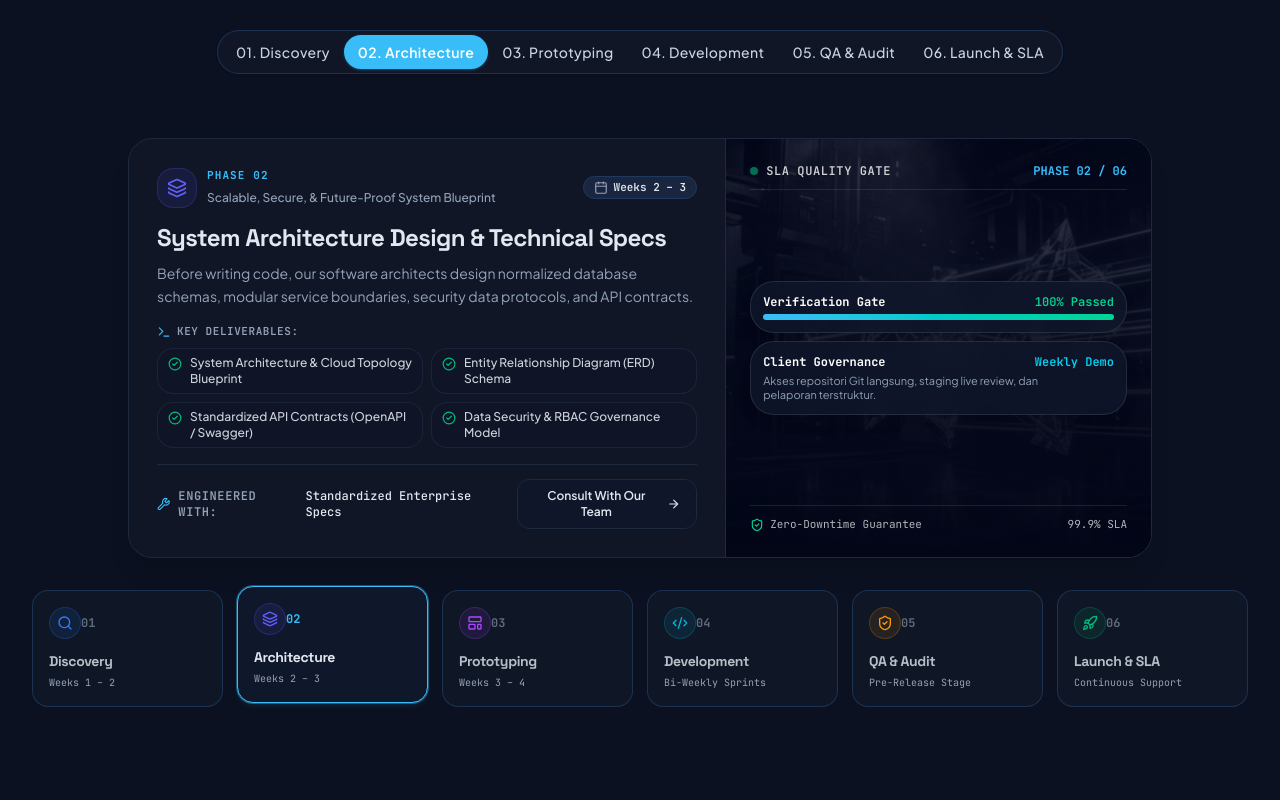
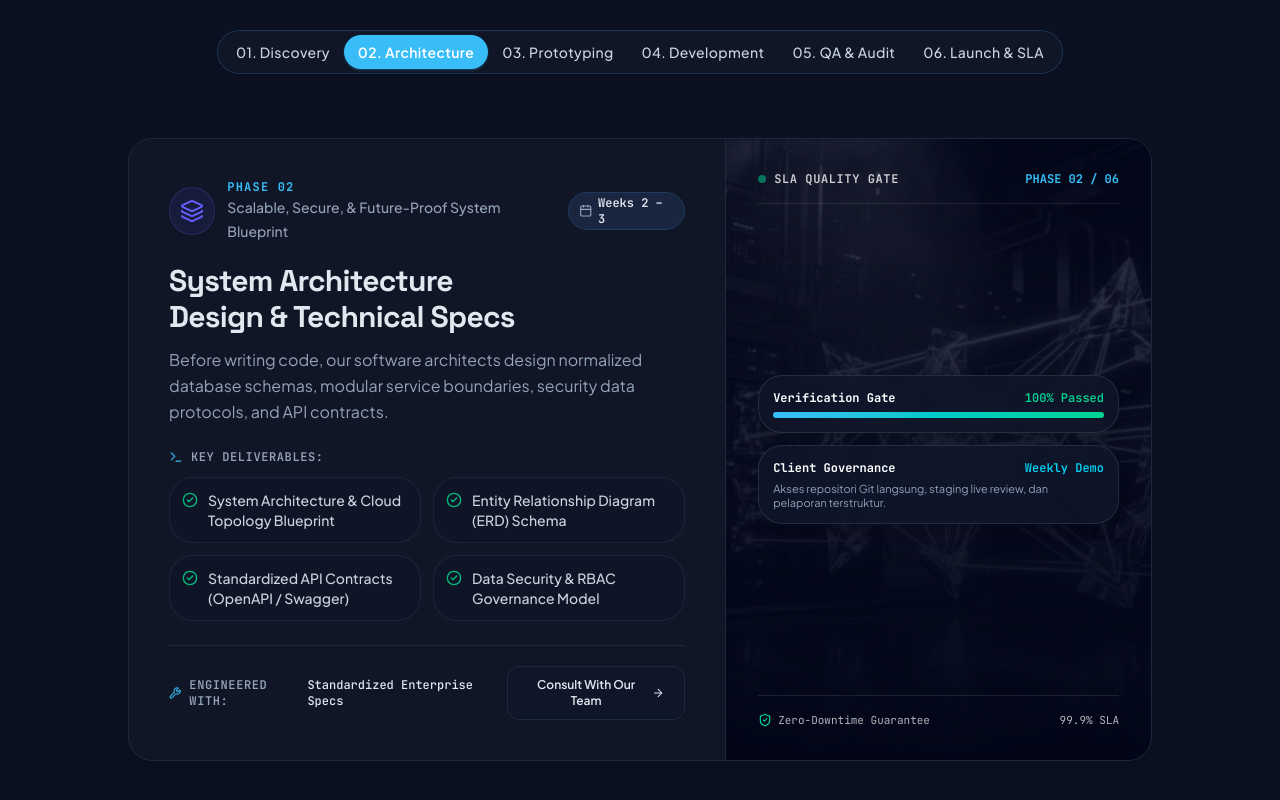
Before and after one commit to TehnonusaPS/tehnonusa-prima-solusi, a Next.js app: page /en in a window 1280 px wide. Shown: the part 5642-6442 px from the top of the page. Built offline with nearby package versions, Linux system fonts and the light colour scheme.

Commit message:
refactor(process): streamline to single top navigator and elevate card height

```diff
--- a/src/components/sections/process/process-section.tsx
+++ b/src/components/sections/process/process-section.tsx
@@ -230,26 +230,26 @@ export function ProcessSection({ className }: ProcessSectionProps) {
               exit="exit"
               className="rounded-3xl border border-slate-200/90 dark:border-slate-800 bg-white/95 dark:bg-surface/95 shadow-xl overflow-hidden backdrop-blur-md"
             >
-              <div className="grid grid-cols-1 lg:grid-cols-12 min-h-[360px]">
+              <div className="grid grid-cols-1 lg:grid-cols-12 min-h-[470px]">
                 {/* Left Column: Phase Content & Specifications (7 cols) */}
-                <div className="lg:col-span-7 p-5 sm:p-6 lg:p-7 flex flex-col justify-between">
+                <div className="lg:col-span-7 p-6 sm:p-9 lg:p-10 flex flex-col justify-between">
                   <div>
                     {/* Phase Header Tag Row */}
-                    <div className="flex items-center justify-between gap-3 mb-3.5">
-                      <div className="flex items-center gap-2.5">
+                    <div className="flex items-center justify-between gap-4 mb-5">
+                      <div className="flex items-center gap-3">
                         <div
                           className={cn(
-                            "w-10 h-10 rounded-lg flex items-center justify-center border shadow-xs",
+                            "w-12 h-12 rounded-xl flex items-center justify-center border shadow-xs",
                             activePhase.iconBg
                           )}
                         >
-                          <ActiveIcon className={cn("w-5 h-5", activePhase.iconColor)} />
+                          <ActiveIcon className={cn("w-6 h-6", activePhase.iconColor)} />
                         </div>
                         <div>
-                          <span className="font-mono text-[11px] font-bold text-primary tracking-widest uppercase block">
+                          <span className="font-mono text-xs font-bold text-primary tracking-widest uppercase block">
                             {t(`phases.${activePhase.key}.step`)}
                           </span>
-                          <span className="font-sans text-xs text-muted-foreground font-medium">
+                          <span className="font-sans text-xs sm:text-sm text-muted-foreground font-medium">
                             {t(`phases.${activePhase.key}.tagline`)}
                           </span>
                         </div>
@@ -259,7 +259,7 @@ export function ProcessSection({ className }: ProcessSectionProps) {
                       <Badge
                         variant="surface"
                         size="sm"
-                        className="font-mono text-[11px] font-semibold flex items-center gap-1.5"
+                        className="font-mono text-xs font-semibold flex items-center gap-1.5"
                       >
                         <Calendar className="w-3.5 h-3.5 text-muted-foreground" />
                         <span>{t(`phases.${activePhase.key}.cadence`)}</span>
@@ -267,30 +267,30 @@ export function ProcessSection({ className }: ProcessSectionProps) {
                     </div>
 
                     {/* Phase Title */}
-                    <h3 className="font-heading text-xl sm:text-2xl font-bold tracking-tight text-foreground mb-2">
+                    <h3 className="font-heading text-2xl sm:text-3xl font-bold tracking-tight text-foreground mb-3">
                       {t(`phases.${activePhase.key}.title`)}
                     </h3>
 
                     {/* Phase Description */}
-                    <p className="font-sans text-xs sm:text-sm text-muted-foreground leading-relaxed mb-4">
+                    <p className="font-sans text-sm sm:text-base text-muted-foreground leading-relaxed mb-6">
                       {t(`phases.${activePhase.key}.description`)}
                     </p>
 
                     {/* Key Deliverables Matrix */}
-                    <div className="mb-4">
-                      <div className="flex items-center gap-1.5 mb-2">
+                    <div className="mb-6">
+                      <div className="flex items-center gap-2 mb-3">
                         <Terminal className="w-3.5 h-3.5 text-primary" />
-                        <span className="font-mono text-[11px] font-semibold uppercase tracking-wider text-muted-foreground">
+                        <span className="font-mono text-xs font-semibold uppercase tracking-wider text-muted-foreground">
                           Key Deliverables:
                         </span>
                       </div>
-                      <div className="grid grid-cols-1 sm:grid-cols-2 gap-2">
+                      <div className="grid grid-cols-1 sm:grid-cols-2 gap-2.5 sm:gap-3">
                         {deliverables.map((item, idx) => (
                           <div
                             key={idx}
-                            className="flex items-start gap-2 px-2.5 py-1.5 rounded-lg bg-slate-50/80 dark:bg-slate-900/60 border border-slate-200/60 dark:border-slate-800/80 text-xs font-medium text-foreground/90"
+                            className="flex items-start gap-2.5 p-2.5 sm:p-3 rounded-xl bg-slate-50/80 dark:bg-slate-900/60 border border-slate-200/60 dark:border-slate-800/80 text-xs sm:text-sm font-medium text-foreground/90"
                           >
-                            <CheckCircle2 className="w-3.5 h-3.5 text-emerald-500 shrink-0 mt-0.5" />
+                            <CheckCircle2 className="w-4 h-4 text-emerald-500 shrink-0 mt-0.5" />
                             <span>{item}</span>
                           </div>
                         ))}
@@ -299,7 +299,7 @@ export function ProcessSection({ className }: ProcessSectionProps) {
                   </div>
 
                   {/* Bottom Action & Tooling Stack */}
-                  <div className="pt-3.5 border-t border-slate-200/80 dark:border-slate-800 flex flex-col sm:flex-row sm:items-center justify-between gap-3">
+                  <div className="pt-5 border-t border-slate-200/80 dark:border-slate-800 flex flex-col sm:flex-row sm:items-center justify-between gap-4">
                     <div className="flex items-center gap-2 text-xs font-mono text-muted-foreground">
                       <Wrench className="w-3.5 h-3.5 text-primary" />
                       <span className="font-semibold uppercase tracking-wider">Engineered with:</span>
@@ -310,7 +310,7 @@ export function ProcessSection({ className }: ProcessSectionProps) {
 
                     <DrawOutlineButton
                       onClick={scrollToContact}
-                      className="self-start sm:self-auto px-4 py-2 text-xs font-sans font-semibold"
+                      className="self-start sm:self-auto px-5 py-2.5 text-xs font-sans font-semibold"
                     >
                       <span>{t("cta_button")}</span>
                       <ArrowRight className="w-3.5 h-3.5 transform group-hover:translate-x-1 transition-transform" />
@@ -319,7 +319,7 @@ export function ProcessSection({ className }: ProcessSectionProps) {
                 </div>
 
                 {/* Right Column: Architectural Visual Graphic with Telemetry (5 cols) */}
-                <div className="lg:col-span-5 relative bg-slate-950 min-h-[240px] lg:min-h-full overflow-hidden border-t lg:border-t-0 lg:border-l border-slate-200/90 dark:border-slate-800 flex flex-col justify-between p-5 sm:p-6">
+                <div className="lg:col-span-5 relative bg-slate-950 min-h-[300px] lg:min-h-full overflow-hidden border-t lg:border-t-0 lg:border-l border-slate-200/90 dark:border-slate-800 flex flex-col justify-between p-6 sm:p-8">
                   {/* Background Image: data-core.jpg */}
                   <div className="absolute inset-0">
                     <Image
@@ -333,7 +333,7 @@ export function ProcessSection({ className }: ProcessSectionProps) {
                   </div>
 
                   {/* Top Overlay: Telemetry HUD Header */}
-                  <div className="relative z-10 flex items-center justify-between gap-2 border-b border-white/10 pb-2.5">
+                  <div className="relative z-10 flex items-center justify-between gap-2 border-b border-white/10 pb-4">
                     <div className="flex items-center gap-2">
                       <span className="w-2 h-2 rounded-full bg-emerald-400 animate-pulse" />
                       <span className="font-mono text-xs text-white/80 font-semibold tracking-wider uppercase">
@@ -346,9 +346,9 @@ export function ProcessSection({ className }: ProcessSectionProps) {
                   </div>
 
                   {/* Center Overlay: Architectural Milestone Indicators */}
-                  <div className="relative z-10 py-3 my-auto space-y-2">
-                    <div className="p-2.5 sm:p-3 rounded-xl bg-slate-900/80 backdrop-blur-md border border-white/10 shadow-lg">
-                      <div className="flex items-center justify-between text-xs font-mono text-slate-300 mb-1">
+                  <div className="relative z-10 py-5 my-auto space-y-3">
+                    <div className="p-3.5 rounded-xl bg-slate-900/80 backdrop-blur-md border border-white/10 shadow-lg">
+                      <div className="flex items-center justify-between text-xs font-mono text-slate-300 mb-1.5">
                         <span className="font-bold text-white">Verification Gate</span>
                         <span className="text-emerald-400 font-semibold">100% Passed</span>
                       </div>
@@ -357,8 +357,8 @@ export function ProcessSection({ className }: ProcessSectionProps) {
                       </div>
                     </div>
 
-                    <div className="p-2.5 sm:p-3 rounded-xl bg-slate-900/80 backdrop-blur-md border border-white/10 shadow-lg">
-                      <div className="flex items-center justify-between text-xs font-mono text-slate-300 mb-1">
+                    <div className="p-3.5 rounded-xl bg-slate-900/80 backdrop-blur-md border border-white/10 shadow-lg">
+                      <div className="flex items-center justify-between text-xs font-mono text-slate-300 mb-1.5">
                         <span className="font-bold text-white">Client Governance</span>
                         <span className="text-cyan-400 font-semibold">Weekly Demo</span>
                       </div>
@@ -369,7 +369,7 @@ export function ProcessSection({ className }: ProcessSectionProps) {
                   </div>
 
                   {/* Bottom HUD: Security & SLA Guarantee */}
-                  <div className="relative z-10 pt-2.5 border-t border-white/10 flex items-center justify-between text-white/70 font-mono text-[11px]">
+                  <div className="relative z-10 pt-4 border-t border-white/10 flex items-center justify-between text-white/70 font-mono text-[11px]">
                     <div className="flex items-center gap-1.5">
                       <ShieldCheck className="w-3.5 h-3.5 text-emerald-400" />
                       <span>Zero-Downtime Guarantee</span>
@@ -381,61 +381,6 @@ export function ProcessSection({ className }: ProcessSectionProps) {
             </motion.div>
           </AnimatePresence>
         </div>
-
-        {/* 5. Phase Step Overview Cards (Quick 6-Step Horizontal Navigator on Desktop) */}
-        <div className="grid grid-cols-2 md:grid-cols-3 lg:grid-cols-6 gap-3.5 mt-6 sm:mt-8">
-          {PHASES_CONFIG.map((phase) => {
-            const Icon = phase.icon;
-            const isSelected = activePhaseKey === phase.key;
-
-            return (
-              <button
-                key={phase.key}
-                type="button"
-                onClick={() => handleSelectPhase(phase.key)}
-                className={cn(
-                  "p-4 rounded-2xl border text-left transition-all duration-300 cursor-pointer select-none flex flex-col justify-between group",
-                  isSelected
-                    ? "bg-white dark:bg-slate-900 border-primary shadow-md shadow-primary/10 ring-1 ring-primary/40 -translate-y-1"
-                    : "bg-surface/80 hover:bg-surface border-border/80 hover:border-border text-muted-foreground hover:text-foreground"
-                )}
-              >
-                <div className="flex items-center justify-between mb-3">
-                  <div
-                    className={cn(
-                      "w-8 h-8 rounded-lg flex items-center justify-center border transition-transform duration-300 group-hover:scale-105",
-                      phase.iconBg
-                    )}
-                  >
-                    <Icon className={cn("w-4 h-4", phase.iconColor)} />
-                  </div>
-                  <span
-                    className={cn(
-                      "font-mono text-xs font-bold",
-                      isSelected ? "text-primary" : "text-muted-foreground/60"
-                    )}
-                  >
-                    {phase.stepNum}
-                  </span>
-                </div>
-
-                <div>
-                  <h4
-                    className={cn(
-                      "font-heading text-xs sm:text-sm font-bold tracking-tight mb-1",
-                      isSelected ? "text-foreground" : "text-foreground/80 group-hover:text-primary"
-                    )}
-                  >
-                    {t(`phases.${phase.key}.tab_label`).split(". ")[1]}
-                  </h4>
-                  <span className="font-mono text-[10px] text-muted-foreground block">
-                    {t(`phases.${phase.key}.cadence`)}
-                  </span>
-                </div>
-              </button>
-            );
-          })}
-        </div>
       </Container>
     </section>
   );
```
